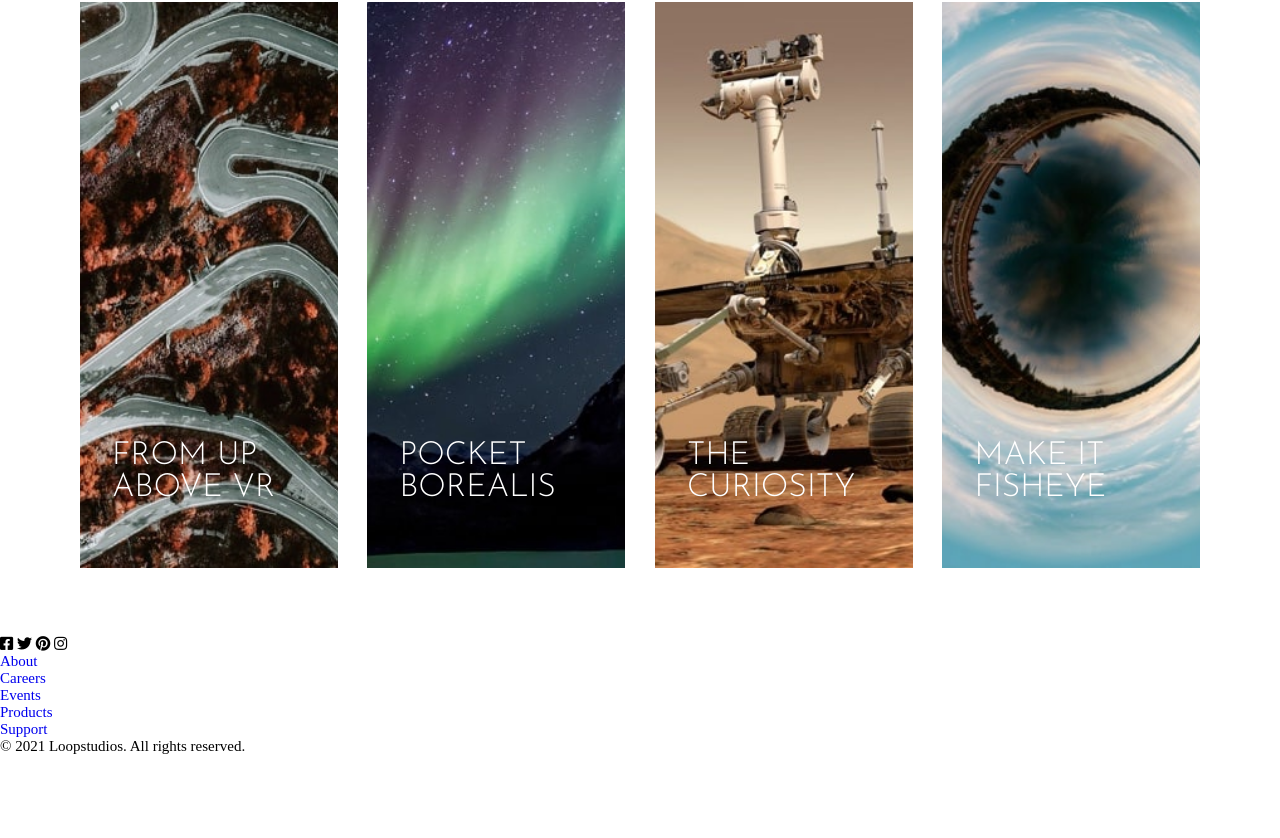
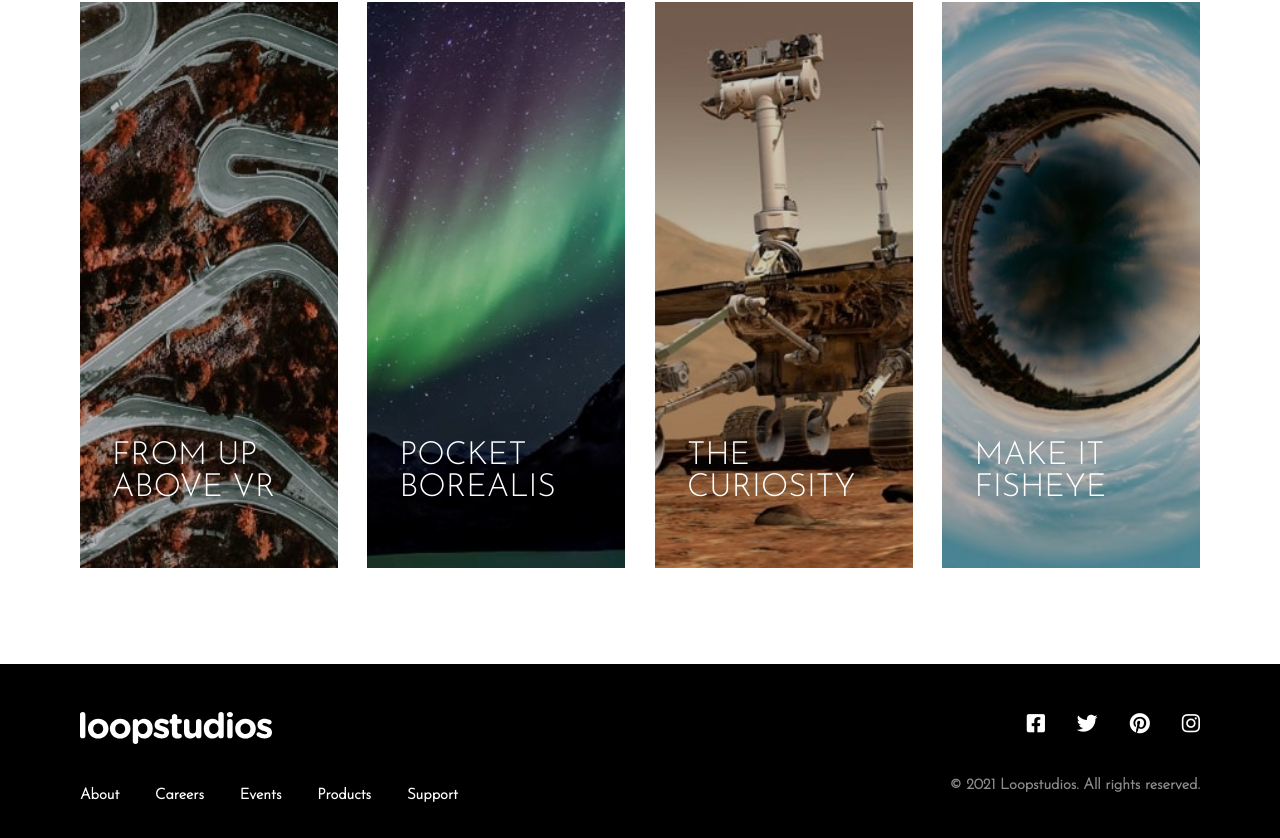
Before and after one commit to NeoticoZ/loopstudios-landing-page-project, a plain HTML site: page index.html in a window 1280 px wide. Shown: the part 2728-3566 px from the top of the page. Before the commit the page ends 3483 px from the top, so only its background shows below. Drawn offline with Linux system fonts and the light colour scheme.

Commit message:
:package: finished the base layout

```diff
--- a/index.html
+++ b/index.html
@@ -18,11 +18,11 @@
         </a>
         <div class="top-nav">
           <nav class="nav-links">
-            <a href="#">About</a>
-            <a href="#">Careers</a>
-            <a href="#">Events</a>
-            <a href="#">Products</a>
-            <a href="#">Support</a>
+            <a class="link margin" href="#">About</a>
+            <a class="link margin" href="#">Careers</a>
+            <a class="link margin" href="#">Events</a>
+            <a class="link margin" href="#">Products</a>
+            <a class="link margin" href="#">Support</a>
           </nav>
           <div class="hamburguer">
             <a href="#"><img src="/images/icon-hamburger.svg" alt="hamburguer"></a>
@@ -130,23 +130,27 @@
 
     <footer>
       <div class="footer-content">
-        <img src="/images/logo.svg" alt="logo image">
-        <ul>
-          <i class="fab fa-facebook-square"></i>
-          <i class="fab fa-twitter"></i>
-          <i class="fab fa-pinterest"></i>
-          <i class="fab fa-instagram"></i>
-        </ul>
-        <ul>
-          <li><a href="#">About</a></li>
-          <li><a href="#">Careers</a></li>
-          <li><a href="#">Events</a></li>
-          <li><a href="#">Products</a></li>
-          <li><a href="#">Support</a></li>
-        </ul>
-        <p>
-          © 2021 Loopstudios. All rights reserved.
-        </p>
+        <div class="first-row">
+          <img src="/images/logo.svg" alt="logo image" style="margin-bottom:2rem;">
+          <div class="footer-links">
+            <a class="link margin" href="#">About</a>
+            <a class="link margin" href="#">Careers</a>
+            <a class="link margin" href="#">Events</a>
+            <a class="link margin" href="#">Products</a>
+            <a class="link margin" href="#">Support</a>
+          </div>
+        </div>
+        <div class="second-row">
+          <div class="footer-links" style="margin-bottom:2rem;">
+            <a class="link" href=""><i class="fab fa-facebook-square"></i></a>
+            <a class="link" href=""><i class="fab fa-twitter"></i></a>
+            <a class="link" href=""><i class="fab fa-pinterest"></i></a>
+            <a class="link" href=""><i class="fab fa-instagram"></i></a>
+          </div>
+          <p>
+            © 2021 Loopstudios. All rights reserved.
+          </p>
+        </div>
       </div>
     </footer>
   </div>
--- a/styles/style.css
+++ b/styles/style.css
@@ -54,16 +54,19 @@ body {
   display: flex;
 }
 
-.nav-links a {
+.link {
   font-family: var(--font-secundary);
-  margin-right: 2rem;
   color: var(--white);
   font-weight: bold;
   display: inline-block;
   line-height: 2rem;
 }
 
-.nav-links a::after {
+.margin {
+  margin-right: 2rem;
+}
+
+.link::after {
   content: '';
   display: block;
   width: 0;
@@ -72,7 +75,7 @@ body {
   transition: width .3s;
 }
 
-.nav-links a:hover::after {
+.link:hover::after {
   width: 100%;
 }
 
@@ -152,6 +155,7 @@ body {
   display: grid;
   grid-template-columns: repeat(16, 1fr);
   grid-row: repeat(auto);
+  margin-bottom: 4rem;
 }
 
 .header-section {
@@ -208,11 +212,13 @@ body {
 }
 
 .card-img-wrapper {
+  background-color: var(--black);
   width: 100%;
   height: 100%;
 }
 
 .card-img-wrapper img {
+  opacity: .8;
   width: 100%;
   height: 100%;
   object-fit: cover;
@@ -232,6 +238,10 @@ body {
   transition: all .2s;
 }
 
+.card:hover .card-img-wrapper {
+  background: transparent;
+}
+
 .card:hover .card-img-wrapper img {
   opacity: .3;
 }
@@ -239,3 +249,40 @@ body {
 .card:hover .card-info h2 {
   color: var(--black);
 }
+
+footer {
+  background-color: var(--black);
+  width: 100%;
+  height: auto;
+  display: grid;
+  grid-template-columns: repeat(16, 1fr);
+  grid-row: repeat(auto);
+}
+
+.footer-content {
+  padding: 3rem 0;
+  grid-column: 2 / 16;
+  display: flex;
+  justify-content: space-between;
+  flex-wrap: wrap;
+}
+
+.footer-content p {
+  font-family: var(--font-secundary);
+  color: var(--dark-gray);
+  font-weight: 600;
+}
+
+.second-row .footer-links {
+  display: flex;
+  justify-content: flex-end;
+  align-items: center;
+}
+
+.second-row .footer-links a {
+  margin-left: 2rem;
+}
+
+.footer-content i {
+  font-size: 1.3rem;
+}
```
